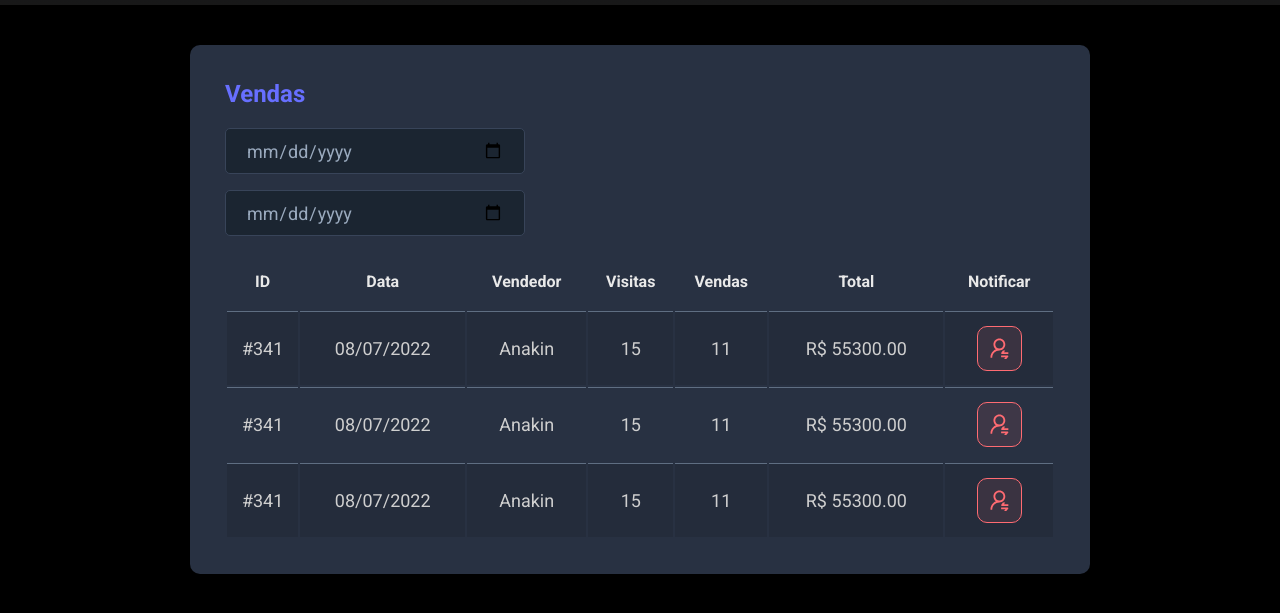
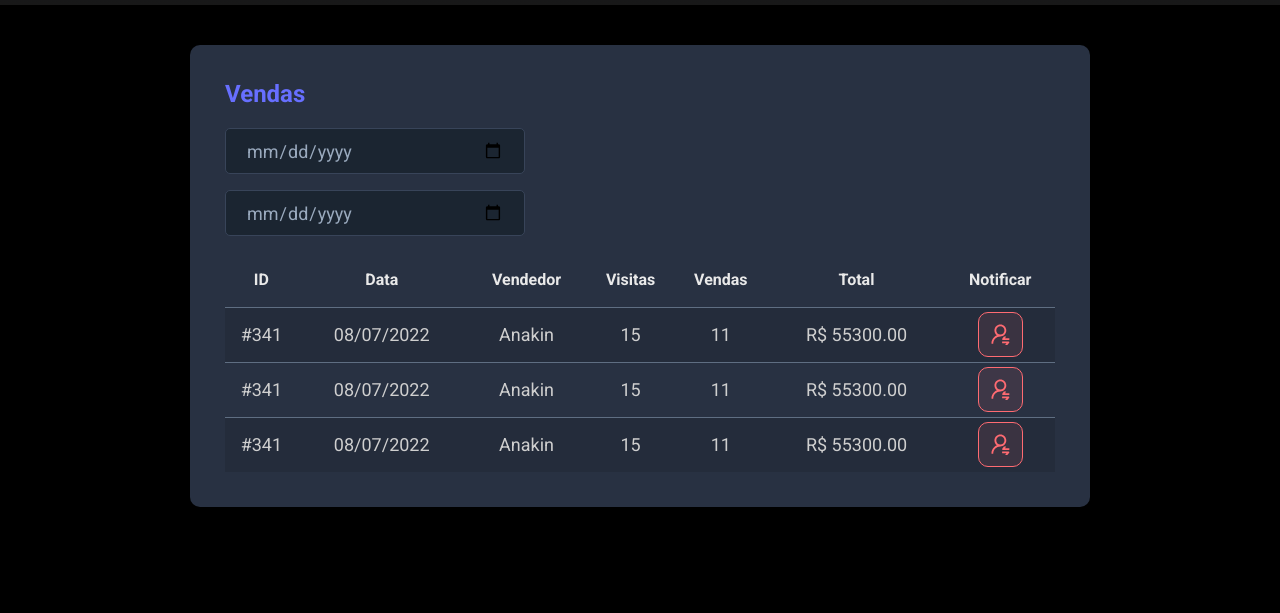
Before and after one commit to giselle-souza/DSMeta, a plain HTML site: page index.html in a window 1280 px wide. Shown: the part 215-828 px from the top of the page. After the commit the page ends 800 px from the top, so only its background shows below. Drawn offline with Linux system fonts and the light colour scheme.

Commit message:
Correção borda da tabela

```diff
--- a/style.css
+++ b/style.css
@@ -7,13 +7,15 @@
     font-family: 'Roboto', sans-serif;
 }
 
-body, html {
+body,
+html {
     background-color: #000;
     color: #fff;
-
 }
 
-a, a:hover, a:visited {
+a,
+a:hover,
+a:visited {
     color: unset;
     text-decoration: none;
 }
@@ -82,12 +84,12 @@ header {
     color: #9AAABE;
     padding: 0 20px;
     font-size: 18px
-
 }
 
 .dsmeta-sales-table {
     width: 100%;
     border-spacing: 0%;
+    border-collapse: collapse;
 }
 
 .dsmeta-sales-table thead {
@@ -104,7 +106,7 @@ header {
     text-align: center;
 }
 
-.dsmeta-sales-table tbody td { /* linha TR */
+.dsmeta-sales-table tbody tr {
     height: 74px;
     border-top: 1px solid #5F6E82;
 }
```
